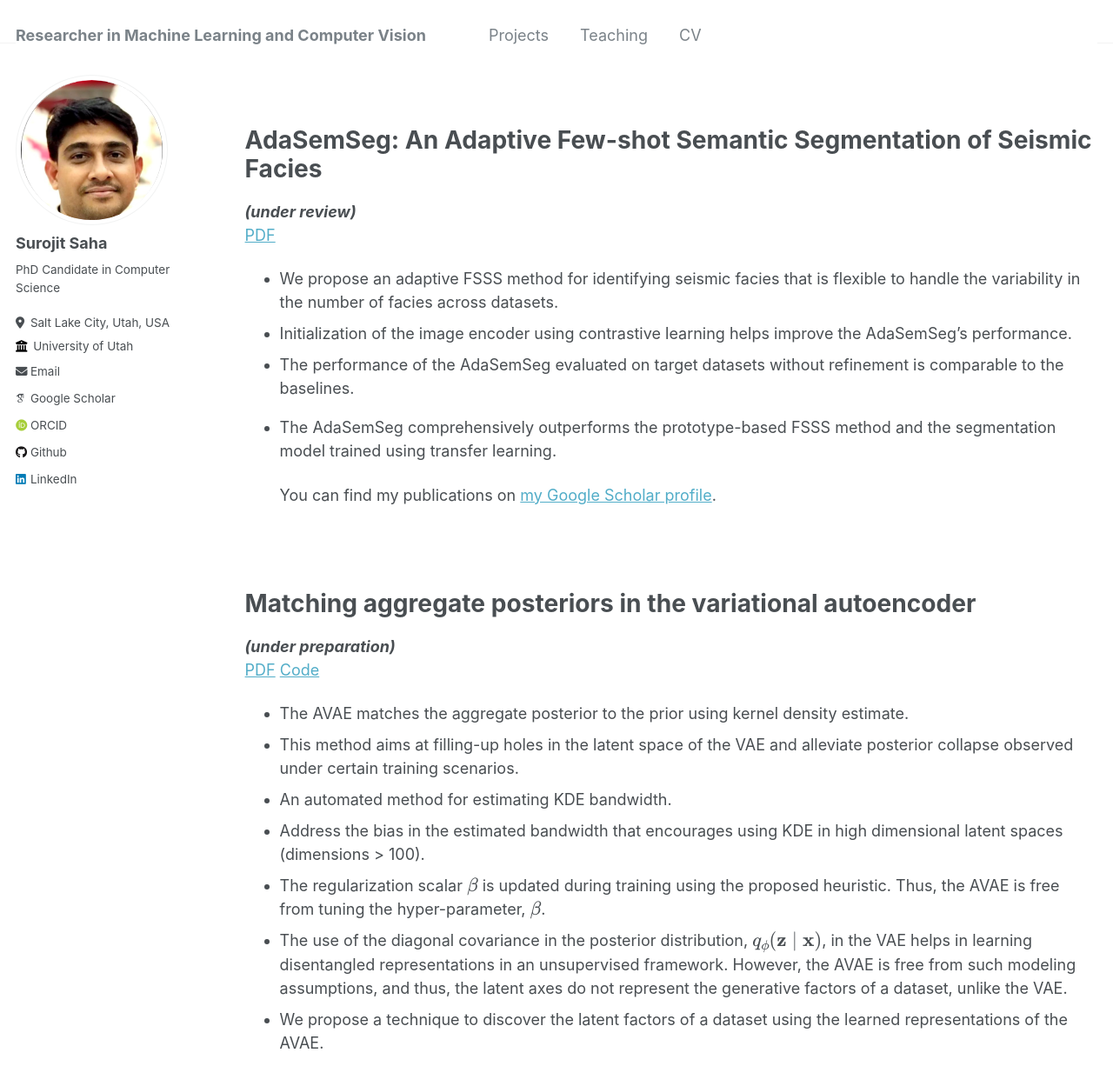
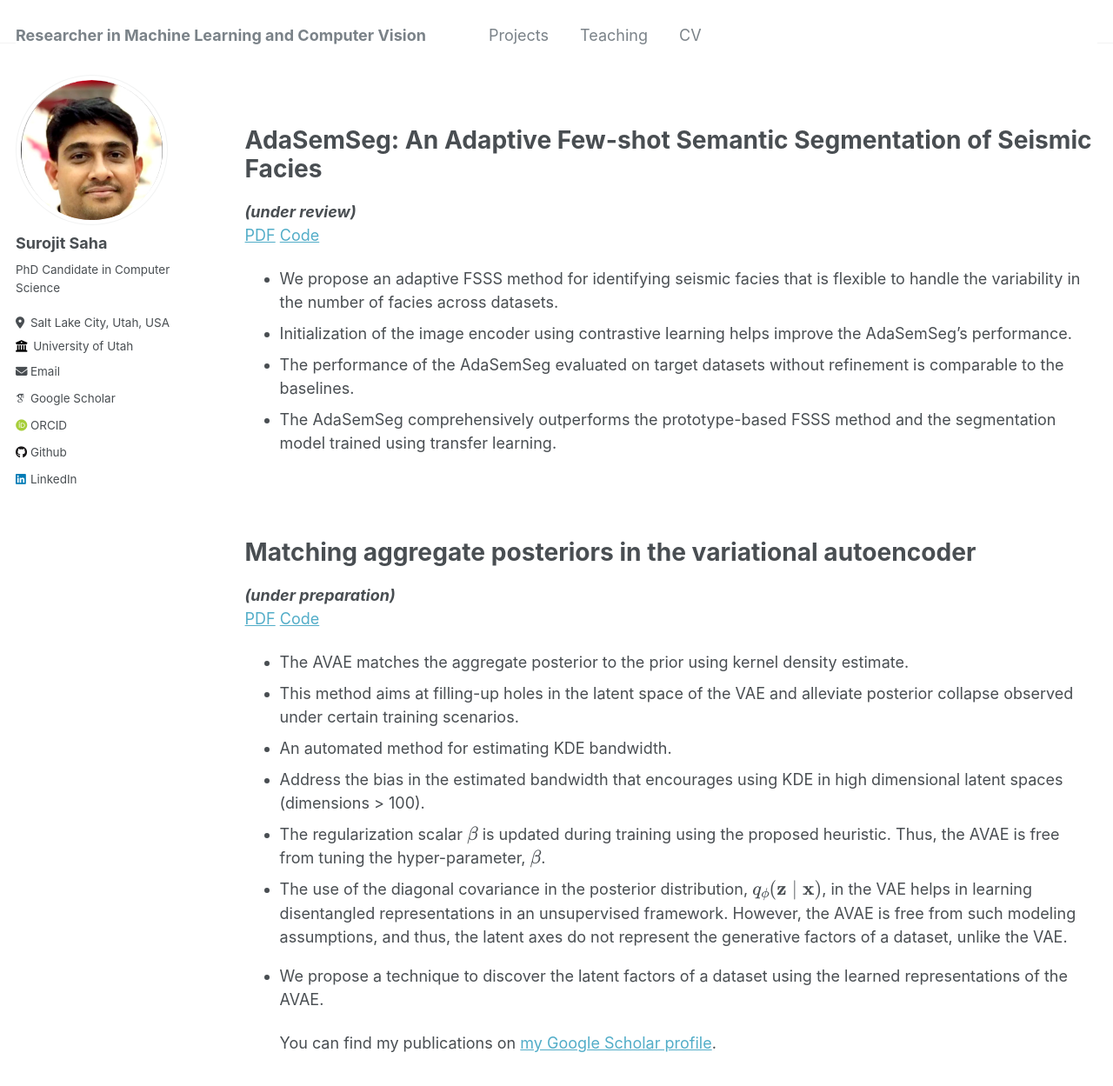
Before and after one commit to Surojit-Utah/Surojit-Utah.github.io, a Jekyll site: the page built from _pages/publications.md, in a window 1280 px wide and 1400 px high, scrolled down 395 px. Shown: the top 1249 px of the window at 87% size. Built offline with Jekyll 4.4.1, drawn with Linux system fonts in a browser that asks for light colours; some web fonts are replaced; part of the change alters nothing that is shown.

Commit message:
Update publications.md

```diff
--- a/_pages/publications.md
+++ b/_pages/publications.md
@@ -27,17 +27,12 @@ citation: 'Surojit Saha, Ross Whitaker. (2024). &quot; An Adaptive Few-shot Sema
 ---
 -->
 ***(under review)***<br />
-[PDF](http://surojit-utah.github.io/files/AdaSemSeg.pdf "PDF")
+[PDF](http://surojit-utah.github.io/files/AdaSemSeg.pdf "PDF") [Code](https://github.com/Surojit-Utah/AdaSemSeg "Code")
 
 * We propose an adaptive FSSS method for identifying seismic facies that is flexible to handle the variability in the number of facies across datasets.
 * Initialization of the image encoder using contrastive learning helps improve the AdaSemSeg’s performance.
 * The performance of the AdaSemSeg evaluated on target datasets without refinement is comparable to the baselines.
 * The AdaSemSeg comprehensively outperforms the prototype-based FSSS method and the segmentation model trained using transfer learning.
-
-
-{% if site.author.googlescholar %}
-  <div class="wordwrap">You can find my publications on <a href="{{site.author.googlescholar}}">my Google Scholar profile</a>.</div>
-{% endif %}
 
 <br />
 <br />
@@ -58,6 +53,9 @@ citation: 'Surojit Saha, Ross Whitaker. (2024). &quot; Matching aggregate poster
 * The use of the diagonal covariance in the posterior distribution, $$q_{\phi}(\mathbf{z} \mid \mathbf{x})$$, in the VAE helps in learning disentangled representations in an unsupervised framework. However, the AVAE is free from such modeling assumptions, and thus, the latent axes do not represent the generative factors of a dataset, unlike the VAE.
 * We propose a technique to discover the latent factors of a dataset using the learned representations of the AVAE.
 
+{% if site.author.googlescholar %}
+  <div class="wordwrap">You can find my publications on <a href="{{site.author.googlescholar}}">my Google Scholar profile</a>.</div>
+{% endif %}
 
 <!---
 {% include base_path %}
```
